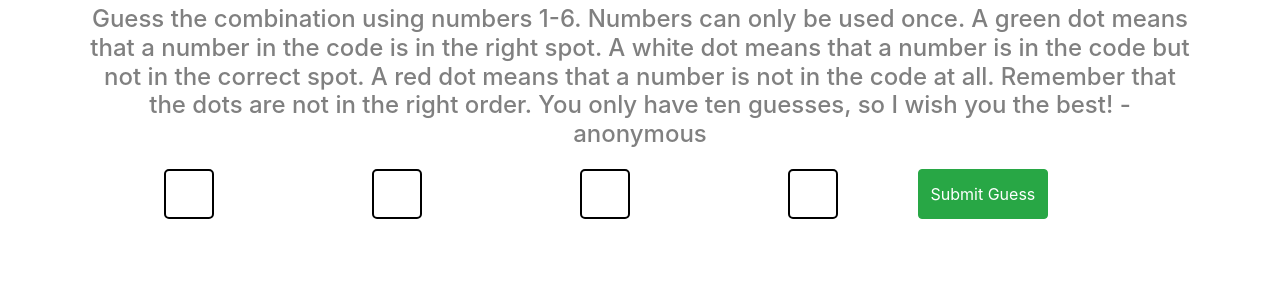
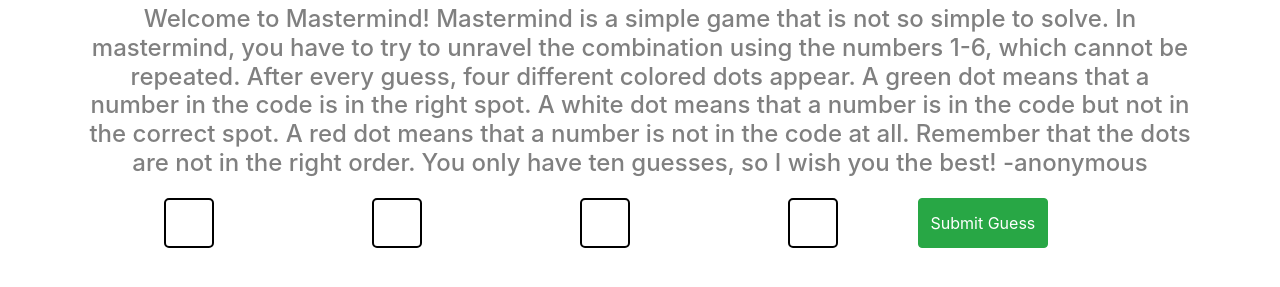
Before and after one commit to samythepanda/-MasterMind-, a plain HTML site: page index.html in a window 1280 px wide. Shown: the part 51-338 px from the top of the page. Drawn offline with nearby package versions, Linux system fonts and the light colour scheme.

Commit message:
Update index.html

```diff
--- a/index.html
+++ b/index.html
@@ -15,9 +15,11 @@
   <body>
     <div class="container">
       <h1 class="text-center">Mastermind</h1>
-      <h4 class="text-center" id="instructions">Guess the combination using numbers 1-6. Numbers can only be used once. A green dot means that a number in the code is in the right spot. A white dot means that a number is in the code
-            but not in the correct spot. A red dot means that a number is not in the code at all. Remember that the dots are not in the
-                right order. You only have ten guesses, so I wish you the best! -anonymous </h4>
+      <h4 class="text-center" id="instructions"> Welcome to Mastermind! Mastermind is a simple game that is not so simple to solve. In mastermind,
+          you have to try to unravel the combination using the numbers 1-6, which cannot be repeated. After every guess, four different colored
+          dots appear. A green dot means that a number in the code is in the right spot. A white dot means that a number is in the code but not in
+          the correct spot. A red dot means that a number is not in the code at all. Remember that the dots are not in the right order. You only
+          have ten guesses, so I wish you the best! -anonymous </h4>
       <div id="gameResult" class="text-center"></div>
       <div id="userInputs" class="d-flex">
         <form id="guessInputs" class="d-flex">
```
